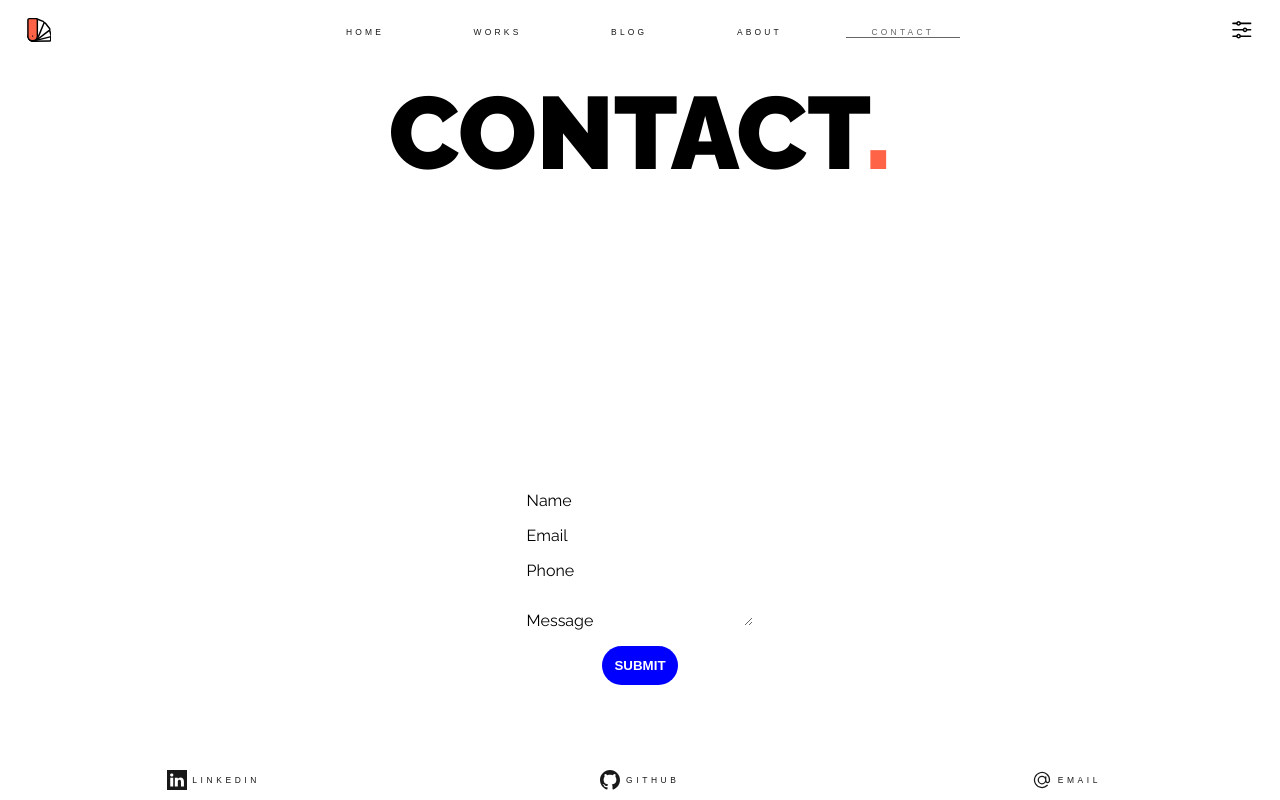
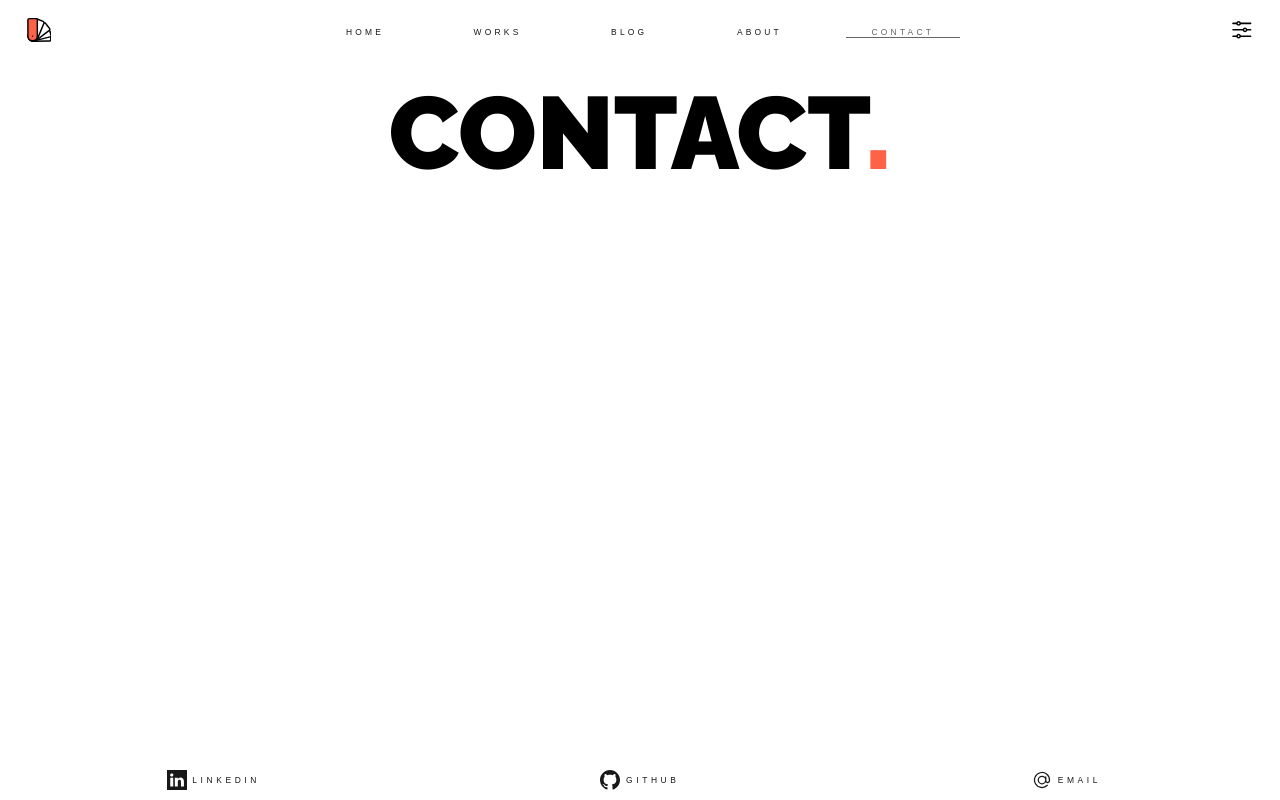
Before and after one commit to JonathanOHolmberg/portfolio, a Next.js app in the folder site/: page /contact in a window 1280 px wide. Built offline with nearby package versions, Linux system fonts and the light colour scheme.

Commit message:
Revert "adding in react form hook"
This reverts commit 1b9f23a139b7c937613d1b80a67febcd2316d352.

```diff
--- a/package.json
+++ /dev/null
@@ -1,5 +0,0 @@
-{
-  "dependencies": {
-    "react-hook-form": "^7.53.0"
-  }
-}
--- a/site/package.json
+++ b/site/package.json
@@ -14,7 +14,6 @@
     "next": "^14.2.4",
     "react": "^18.3.1",
     "react-dom": "^18.3.1",
-    "react-hook-form": "^7.53.0",
     "zod": "^3.23.3"
   },
   "devDependencies": {
--- a/site/src/app/contact/page.tsx
+++ b/site/src/app/contact/page.tsx
@@ -1,5 +1,3 @@
-import ContactForm from "@/components/components/ContactForm";
-
 import "@/styles/pages/contact.css"
 
 export default function Contact() {
@@ -7,7 +5,7 @@ export default function Contact() {
         <main>
             <span><h1>Contact<span>.</span></h1></span>
            <section>
-               <ContactForm />
+
            </section>
         </main>
     );
--- a/site/src/components/components/ContactForm.tsx
+++ /dev/null
@@ -1,78 +0,0 @@
-import React from 'react';
-import { useForm, SubmitHandler } from 'react-hook-form';
-
-type FormValues = {
-  name: string;
-  email: string;
-  phone: string;
-  message: string;
-};
-
-const ContactForm: React.FC = () => {
-  const {
-    register,
-    handleSubmit,
-    formState: { errors },
-  } = useForm<FormValues>(); // Ensure this is imported from react-hook-form
-
-  const onSubmit: SubmitHandler<FormValues> = (data) => {
-    console.log(data);
-  };
-
-  return (
-    <form onSubmit={handleSubmit(onSubmit)} style={{ display: 'flex', flexDirection: 'column', gap: '1rem', maxWidth: '400px', margin: '0 auto' }}>
-      <div>
-        <label htmlFor="name">Name</label>
-        <input
-          id="name"
-          type="text"
-          {...register('name', { required: 'Name is required' })}
-        />
-        {errors.name && <p style={{ color: 'red' }}>{errors.name.message}</p>}
-      </div>
-      <div>
-        <label htmlFor="email">Email</label>
-        <input
-          id="email"
-          type="email"
-          {...register('email', {
-            required: 'Email is required',
-            pattern: {
-              value: /^[a-zA-Z0-9._%+-]+@[a-zA-Z0-9.-]+\.[a-zA-Z]{2,4}$/,
-              message: 'Invalid email address',
-            },
-          })}
-        />
-        {errors.email && <p style={{ color: 'red' }}>{errors.email.message}</p>}
-      </div>
-      <div>
-        <label htmlFor="phone">Phone</label>
-        <input
-          id="phone"
-          type="tel"
-          {...register('phone', {
-            required: 'Phone number is required',
-            pattern: {
-              value: /^[0-9]{10,14}$/,
-              message: 'Invalid phone number',
-            },
-          })}
-        />
-        {errors.phone && <p style={{ color: 'red' }}>{errors.phone.message}</p>}
-      </div>
-      <div>
-        <label htmlFor="message">Message</label>
-        <textarea
-          id="message"
-          {...register('message', { required: 'Message is required' })}
-        />
-        {errors.message && <p style={{ color: 'red' }}>{errors.message.message}</p>}
-      </div>
-      <button type="submit" style={{ padding: '0.75rem', backgroundColor: 'blue', color: 'white', border: 'none', cursor: 'pointer' }}>
-        Submit
-      </button>
-    </form>
-  );
-};
-
-export default ContactForm;
--- a/site/src/styles/globals.css
+++ b/site/src/styles/globals.css
@@ -330,11 +330,6 @@ h2 {
   text-align: center;
 }
 
-h3 {
-  text-transform: uppercase;
-  letter-spacing: 0.225rem;
-}
-
 p, figcaption, li {
   max-width: 80ch;
 }
```
Also changed, not shown: 2 other files (tests, documents, lock files or other folders).
